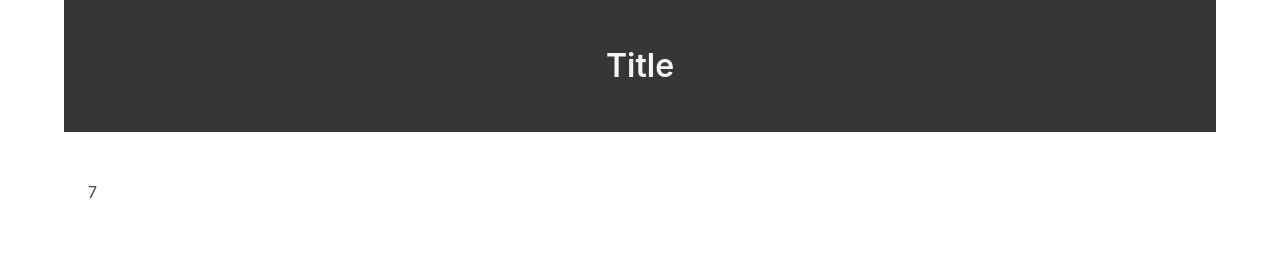
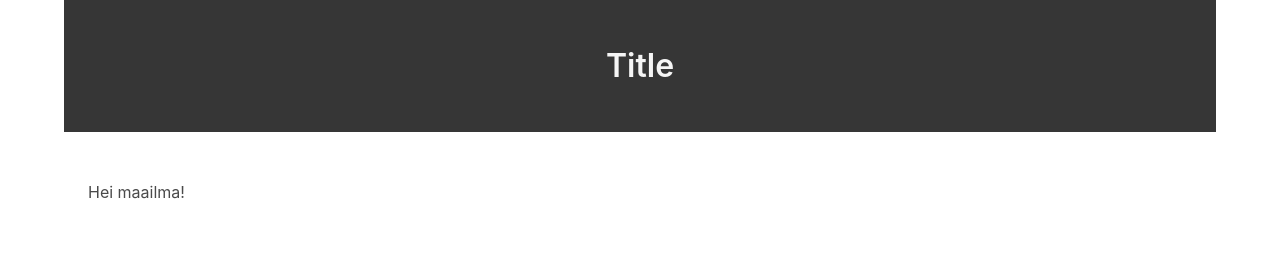
Before and after one commit to codento/react-workshop, a React (Create React App) app in the folder workshop/: page / in a window 1280 px wide. Shown: the top 270 px of the page. Built offline with nearby package versions, Linux system fonts and the light colour scheme.

Commit message:
added counter

```diff
--- a/workshop/src/App.js
+++ b/workshop/src/App.js
@@ -8,7 +8,7 @@ const App = () => {
     <div className="container">
       <Header />
       <div className='section' style={{ height: 'calc(100vh - 300px)'}}>
-        <Counter />
+        <p>Hei maailma!</p>
       </div>
       <Footer />
     </div>
--- a/workshop/src/Counter.js
+++ b/workshop/src/Counter.js
@@ -4,7 +4,7 @@ const Counter = () => {
   const [ currentValue, setCurrentValue ] = useState(0);
 
   useEffect(() => {
-    console.log(`Rendered! Current value: ${ currentValue }`)
+    console.log(`Rendered! Current value: ${ currentValue }`);
   })
 
   setTimeout(() => {
```
